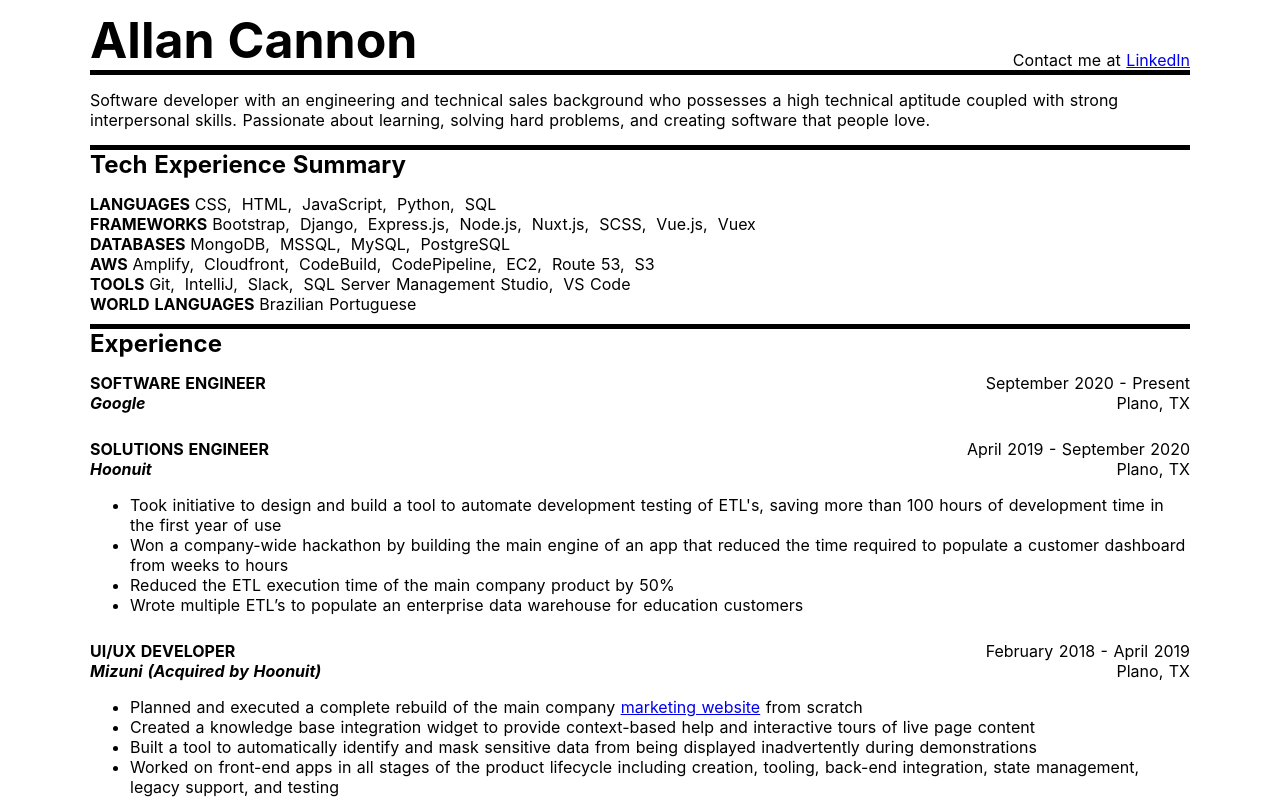
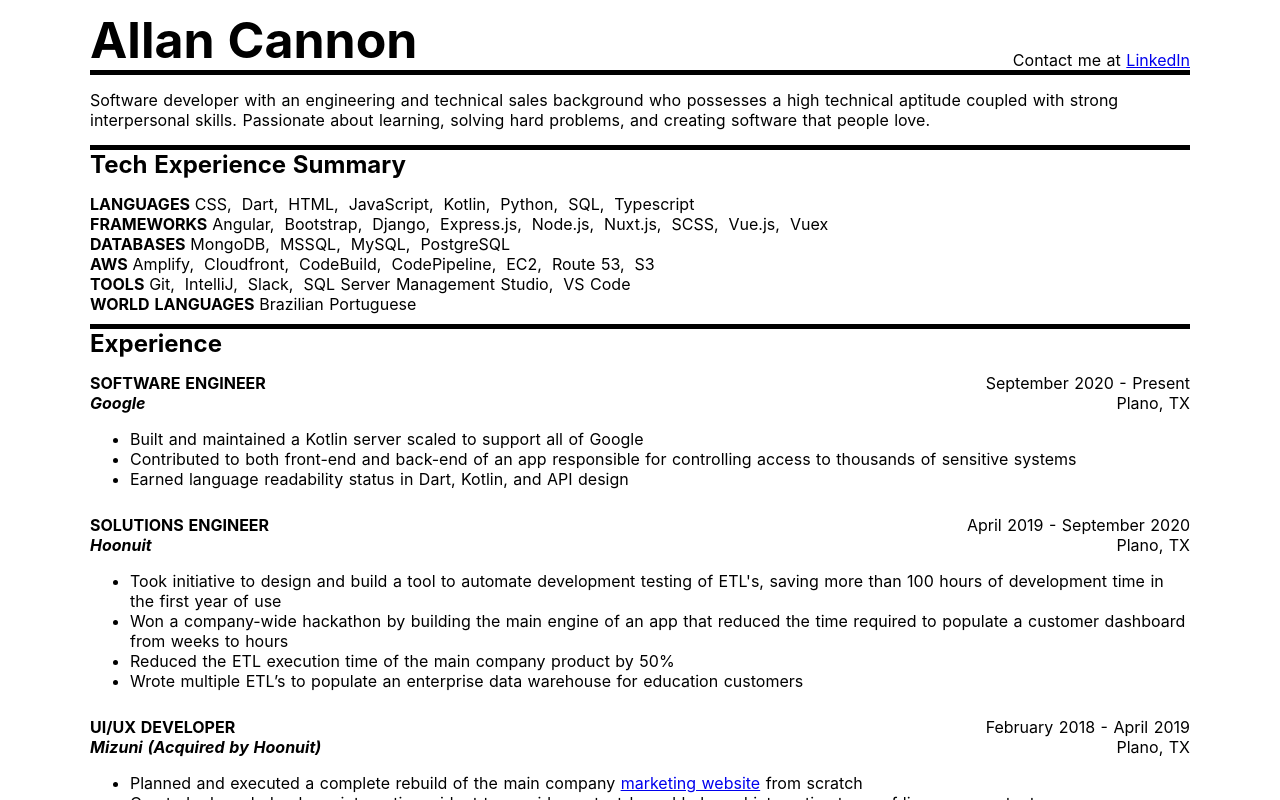
Before and after one commit to acan13/resume, a Nuxt app: page / in a window 1280 px wide. Shown: the top 800 px of the page. Built offline with nearby package versions, Linux system fonts and the light colour scheme.

Commit message:
Add details of work at Google. Removed Amos from projects.

```diff
--- a/components/Experience/Experience.vue
+++ b/components/Experience/Experience.vue
@@ -2,9 +2,15 @@
     <div class="experience-wrapper">
         <ac-section section-title="Experience">
             <ac-role role-name="Software Engineer" location="Plano, TX" organization="Google" :start-date="googleStartDate" :end-date="googleEndDate">
-                <!-- <ac-role-item>
-                    Primary engineer responsible for front-end of
-                </ac-role-item> -->
+                <ac-role-item>
+                    Built and maintained a Kotlin server scaled to support all of Google
+                </ac-role-item>
+                <ac-role-item>
+                    Contributed to both front-end and back-end of an app responsible for controlling access to thousands of sensitive systems
+                </ac-role-item>
+                <ac-role-item>
+                    Earned language readability status in Dart, Kotlin, and API design
+                </ac-role-item>
             </ac-role>
             <ac-role role-name="Solutions Engineer" location="Plano, TX" organization="Hoonuit" :start-date="hoonuitStartDate" :end-date="hoonuitEndDate">
                 <ac-role-item>
--- a/components/Projects/Projects.vue
+++ b/components/Projects/Projects.vue
@@ -9,14 +9,14 @@
                     Built with Nuxt, hosted on AWS using Cloudfront, CodeBuild, CodePipeline, Route 53, S3
                 </ac-role-item>
             </ac-role>
-            <ac-role role-name="AMOS Product Demo" website="http://amos-demonstration.s3-website.us-east-2.amazonaws.com/#/" organization="AMOS Venture Investment Intelligence" :start-date="amosDate" :end-date="amosDateEnd">
+            <!-- <ac-role role-name="AMOS Product Demo" website="http://amos-demonstration.s3-website.us-east-2.amazonaws.com/#/" organization="AMOS Venture Investment Intelligence" :start-date="amosDate" :end-date="amosDateEnd">
                 <ac-role-item>
                     Allows users to perform a market simulation that tells what the probability of exit is for any given startup -- based on historical data for nearly 100,000 startups
                 </ac-role-item>
                 <ac-role-item>
                     Built with Vue and hosted on AWS
                 </ac-role-item>
-            </ac-role>
+            </ac-role> -->
         </ac-section>
     </div>
 </template>
--- a/components/TechSummary/techSummaryItems.js
+++ b/components/TechSummary/techSummaryItems.js
@@ -132,4 +132,20 @@
         name: 'Vuex',
         category: TECH_ITEM_CATEGORIES.FRAMEWORKS,
     }),
+    new TechSummaryItem({
+        name: 'Angular',
+        category: TECH_ITEM_CATEGORIES.FRAMEWORKS,
+    }),
+    new TechSummaryItem({
+        name: 'Dart',
+        category: TECH_ITEM_CATEGORIES.LANGUAGES,
+    }),
+    new TechSummaryItem({
+        name: 'Kotlin',
+        category: TECH_ITEM_CATEGORIES.LANGUAGES,
+    }),
+    new TechSummaryItem({
+        name: 'Typescript',
+        category: TECH_ITEM_CATEGORIES.LANGUAGES,
+    }),
 ];
```
Also changed, not shown: 1 other file (tests, documents, lock files or other folders).
